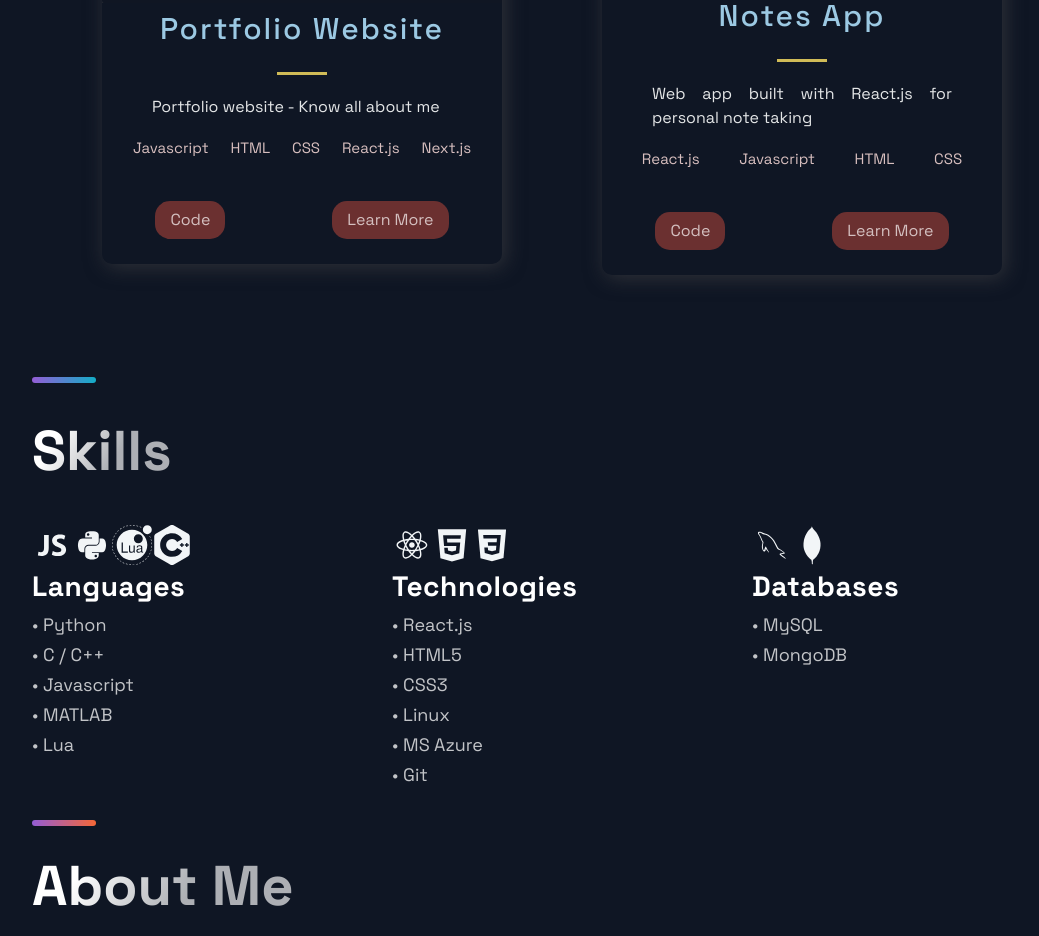
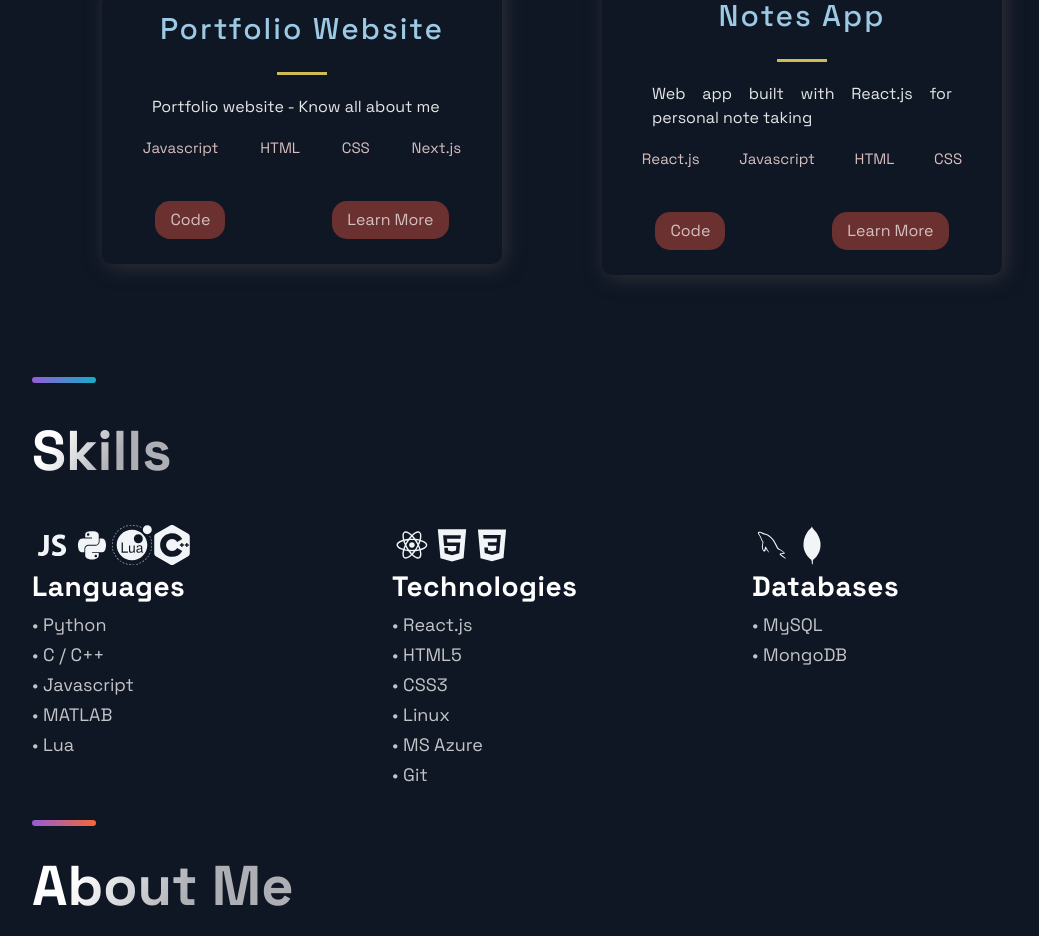
Before and after one commit to divyxnsh/portfolio-website, a Next.js app: page / in a window 1280 px wide. Shown: the part 2215-3151 px from the top of the page, without its empty margins (88-1127 px from the left). Built offline with nearby package versions, Linux system fonts and the light colour scheme.

Commit message:
Edited projects.js

```diff
--- a/src/components/Projects/Projects.js
+++ b/src/components/Projects/Projects.js
@@ -37,7 +37,7 @@ const projects = [
     image: "/images/covidsim.png",
     tags: ["Lua", "Love2D", "Desktop", "Application"],
     source: "https://devpost.com/software/covid-19-simulator-0ha4vc",
-    visit: "https://google.com",
+    visit: "https://devpost.com/software/covid-19-simulator-0ha4vc",
     id: 1,
   },
   {
@@ -64,9 +64,9 @@ const projects = [
     title: "Portfolio Website",
     description: "Portfolio website - Know all about me",
     image: "/images/website.png",
-    tags: ["Javascript", "HTML", "CSS", "React.js", "Next.js"],
-    source: "https://google.com",
-    visit: "https://google.com",
+    tags: ["Javascript", "HTML", "CSS", "Next.js"],
+    source: "https://www.divyansh.tech/",
+    visit: "https://github.com/divyxnsh/portfolio-website",
     id: 4,
   },
   {
```
Also changed, not shown: public/images/png-transparent-web-development-logo-website-web-design-symmetry-internet.png (added).
